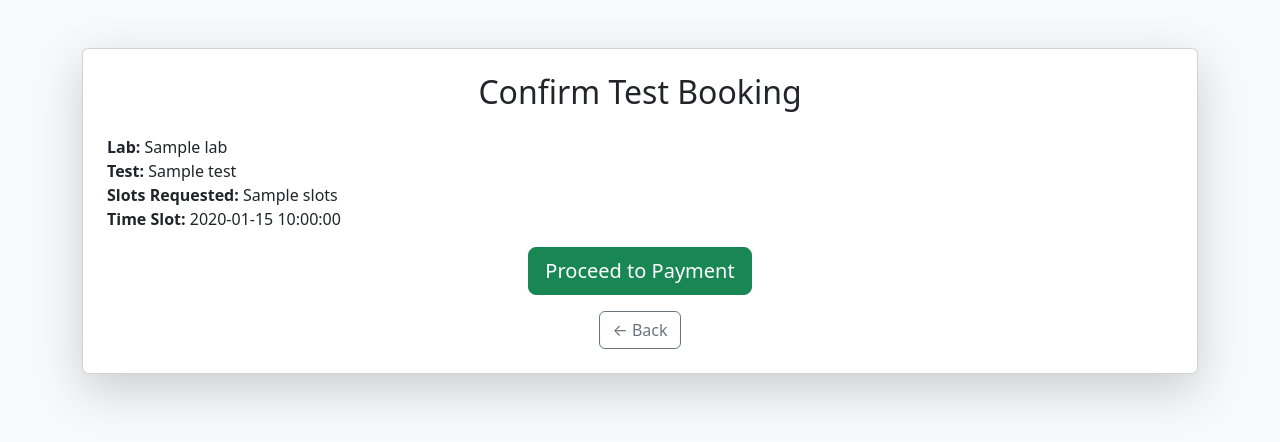
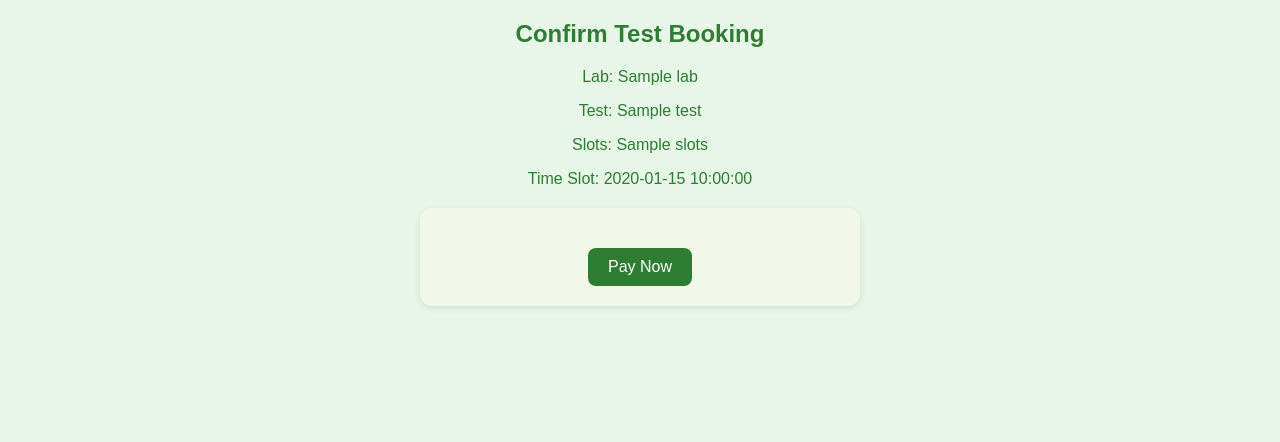
Before and after one commit to abhirup2911/MediSlotBook, a Flask app: template templates/confirm_test_booking.html in a window 1280 px wide. Shown: the top 442 px of the page. Run offline with Flask 3, Linux system fonts and the light colour scheme; the template is opened without the code that fills it: most values are stand-ins (such as "Sample title", 1, 10 or a date in 2020).

Commit message:
Update confirm_test_booking.html

```diff
--- a/templates/confirm_test_booking.html
+++ b/templates/confirm_test_booking.html
@@ -1,40 +1,21 @@
 <!DOCTYPE html>
-<html lang="en">
+<html>
 <head>
-    <meta charset="UTF-8">
-    <meta name="viewport" content="width=device-width, initial-scale=1.0">
-    <title>Confirm Test Booking - MediSlotBook</title>
-    <link href="https://cdn.jsdelivr.net/npm/bootstrap@5.3.0/dist/css/bootstrap.min.css" rel="stylesheet">
+  <title>Confirm Test Booking</title>
+  <link rel="stylesheet" href="{{ url_for('static', filename='style.css') }}">
 </head>
-<body class="bg-light">
+<body>
+  <h2>Confirm Test Booking</h2>
 
-<div class="container mt-5">
-    <div class="card shadow-lg p-4">
-        <h2 class="text-center mb-4">Confirm Test Booking</h2>
+  {% if error %}<p style="color:red">{{ error }}</p>{% endif %}
 
-        <div class="mb-3">
-            <strong>Lab:</strong> {{ lab }}<br>
-            <strong>Test:</strong> {{ test }}<br>
-            <strong>Slots Requested:</strong> {{ slots }}<br>
-            <strong>Time Slot:</strong> {{ time_slot }}
-        </div>
+  <p>Lab: {{ lab }}</p>
+  <p>Test: {{ test }}</p>
+  <p>Slots: {{ slots }}</p>
+  <p>Time Slot: {{ time_slot }}</p>
 
-        {% if error %}
-            <div class="alert alert-danger">{{ error }}</div>
-        {% endif %}
-
-        <form action="{{ url_for('payment') }}" method="post">
-            <input type="hidden" name="type" value="test">
-            <div class="text-center">
-                <button type="submit" class="btn btn-success btn-lg">Proceed to Payment</button>
-            </div>
-        </form>
-
-        <div class="text-center mt-3">
-            <a href="{{ url_for('choice') }}" class="btn btn-outline-secondary">← Back</a>
-        </div>
-    </div>
-</div>
-
+  <form action="{{ url_for('payment') }}" method="post">
+    <button type="submit">Pay Now</button>
+  </form>
 </body>
 </html>
```
